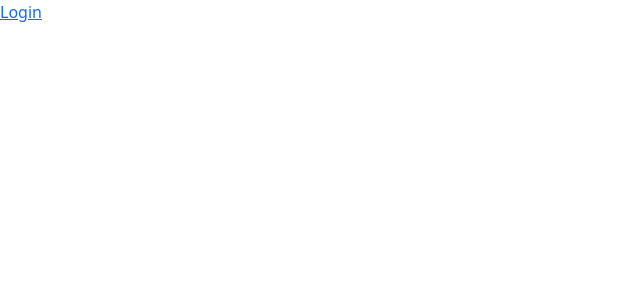
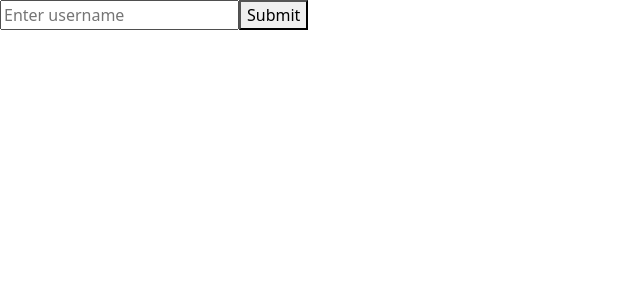
Before and after one commit to SantiagoG117/React-101, a React (Vite) app: page / in a window 1280 px wide. Shown: the top 300 px of the page, without its empty margins (0-640 px from the left). Built offline with nearby package versions, Linux system fonts and the light colour scheme.

Commit message:
Exercise: Auth UI with reducers

```diff
--- a/src/state-management/LoginStatus.tsx
+++ b/src/state-management/LoginStatus.tsx
@@ -1,14 +1,17 @@
-import { useState } from "react";
+import { useReducer, useState } from "react";
+import authReducer from "./reducers/authReducer";
 
 const LoginStatus = () => {
-  const [user, setUser] = useState("");
+  // const [user, setUser] = useState("");
+  const [user, dispatch] = useReducer(authReducer, "");
+  const [username, setUserName] = useState("");
 
   if (user)
     return (
       <>
         <div>
           <span className="mx-2">{user}</span>
-          <a onClick={() => setUser("")} href="#">
+          <a onClick={() => dispatch({ type: "LOGOUT" })} href="#">
             Logout
           </a>
         </div>
@@ -16,9 +19,19 @@ const LoginStatus = () => {
     );
   return (
     <div>
-      <a onClick={() => setUser("mosh.hamedani")} href="#">
-        Login
-      </a>
+      <form
+        onSubmit={(e) => {
+          e.preventDefault();
+          dispatch({ type: "LOGIN", username: username });
+        }}
+      >
+        <input
+          type="text"
+          placeholder="Enter username"
+          onChange={(e) => setUserName(e.target.value)}
+        ></input>
+        <button type="submit">Submit</button>
+      </form>
     </div>
   );
 };
--- /dev/null
+++ b/src/state-management/reducers/authReducer.ts
@@ -0,0 +1,25 @@
+interface Action {
+  type: "LOGIN" | "LOGOUT";
+}
+
+interface Login {
+  type: "LOGIN";
+  username: string;
+}
+
+interface Logout {
+  type: "LOGOUT";
+}
+
+type AuthAction = Login | Logout;
+
+const authReducer = (user: string, action: AuthAction): string => {
+  switch (action.type) {
+    case "LOGIN":
+      return action.username;
+    case "LOGOUT":
+      return "";
+  }
+};
+
+export default authReducer;
```
